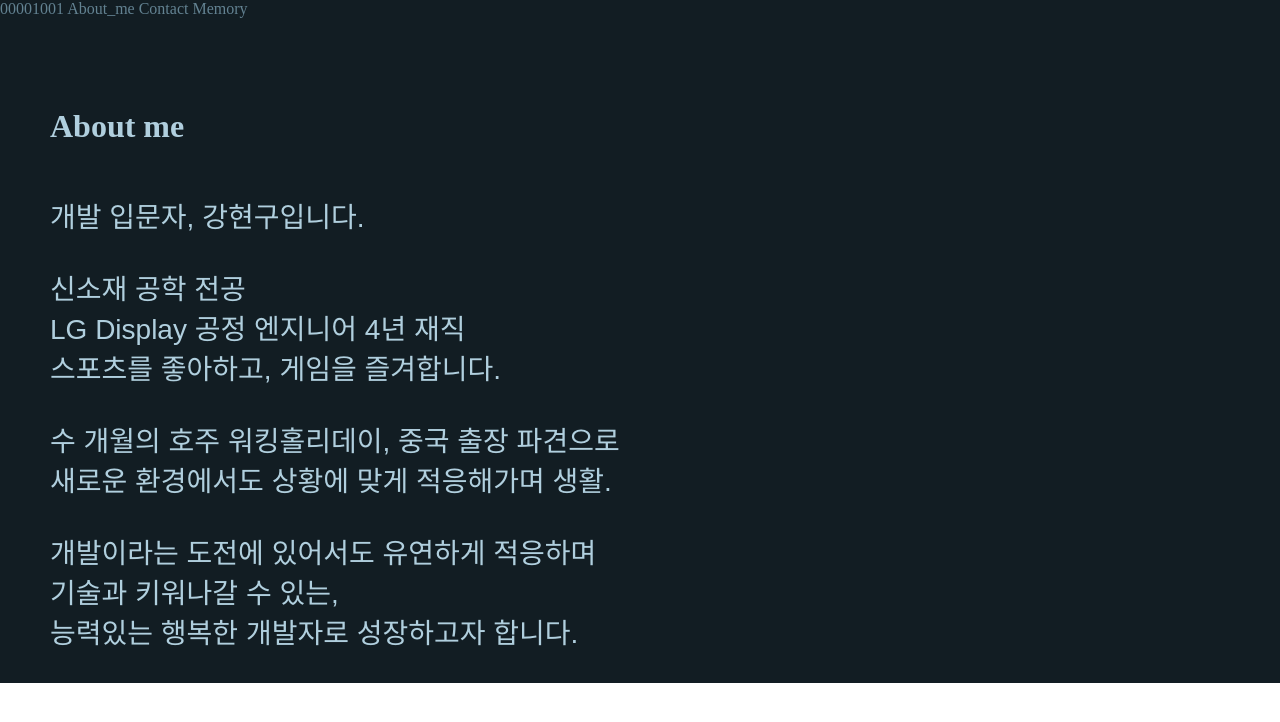
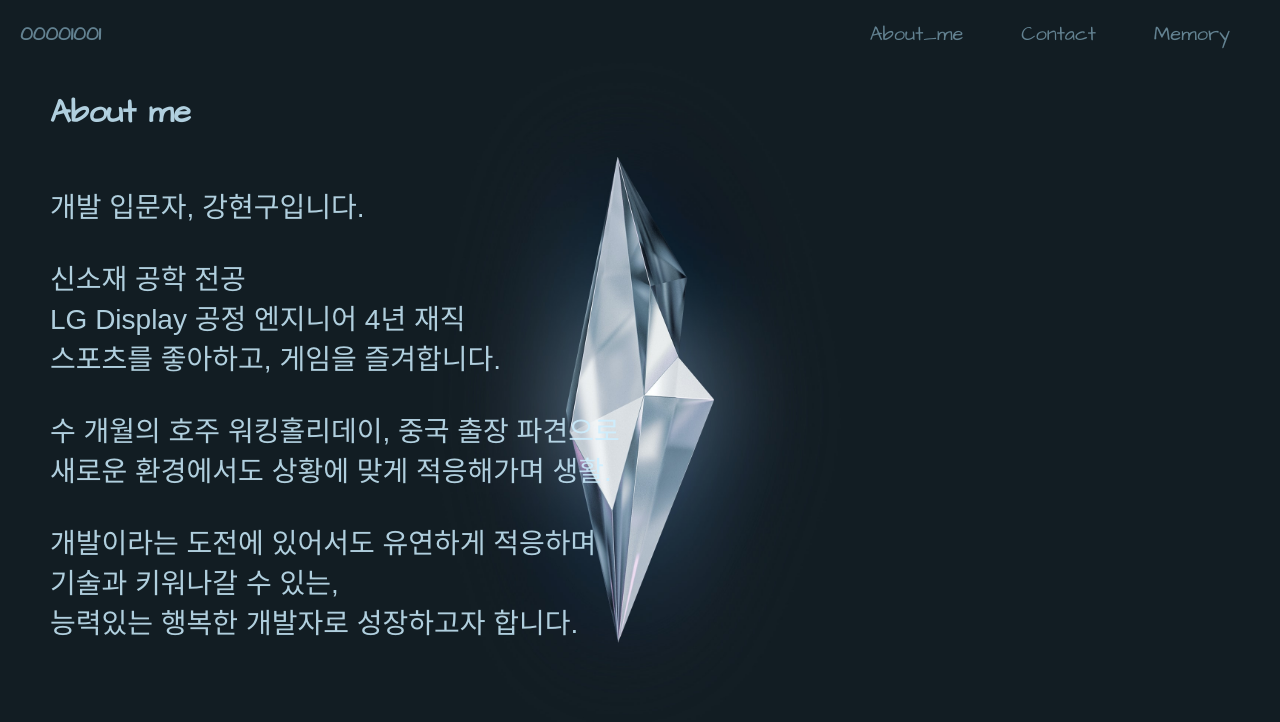
Before and after one commit to nine57/MyPage-NINE.html, a plain HTML site: page about me.html in a window 1280 px wide. Drawn offline with Linux system fonts and the light colour scheme; a web font is replaced by a local one.

Commit message:
Update about me.html

```diff
--- a/about me.html
+++ b/about me.html
@@ -6,17 +6,15 @@
         <link rel="preconnect" href="https://fonts.googleapis.com">
         <link rel="preconnect" href="https://fonts.gstatic.com" crossorigin>
         <link href="https://fonts.googleapis.com/css2?family=Architects+Daughter&family=Stylish&display=swap" rel="stylesheet">
-        <link rel="preconnect" href="https://fonts.googleapis.com">
-        <link rel="preconnect" href="https://fonts.gstatic.com" crossorigin>
         <link href="https://fonts.googleapis.com/css2?family=Stylish&display=swap" rel="stylesheet">
         <link href="style.css" rel = "stylesheet" />
     </head>
     <body>
-        <div id = "main2">
-            <span id = "top-code2">
+        <div class = "main" id = "main2">
+            <span class = "top-code" id = "top-code2">
                 <a href = "index.html">00001001</a>
             </span>
-            <span id = "top-list2">
+            <span class = "top-list" id = "top-list2">
                 <a href = "about me.html">About_me</a>
                 <a href = "contact.html">Contact</a>
                 <a href = "memory.html">Memory</a>
```
